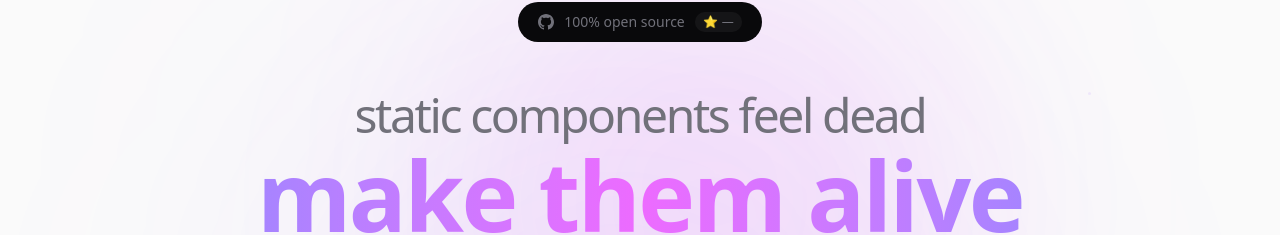
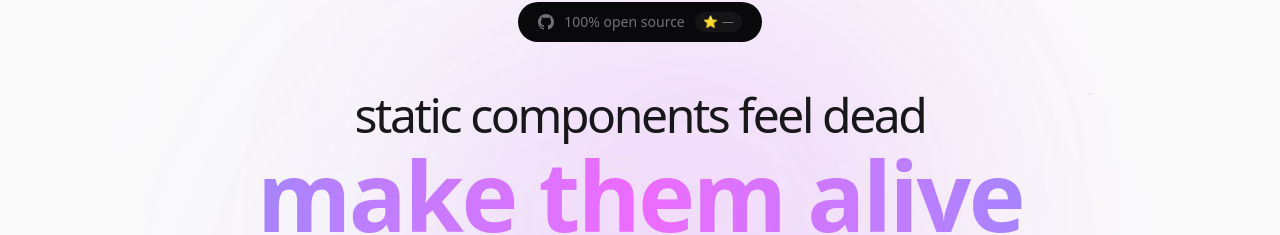
Before and after one commit to AnukarOP/nonaxial, a Next.js app: page / in a window 1280 px wide. Shown: the part 148-383 px from the top of the page. Built offline with nearby package versions, Linux system fonts and the light colour scheme; no server answers.

Commit message:
nonaxial.com

```diff
--- a/src/app/components/page.tsx
+++ b/src/app/components/page.tsx
@@ -134,7 +134,7 @@ export default function ComponentsPage() {
           className="lg:flex-1"
         >
           <h1 className="text-4xl md:text-5xl font-bold tracking-tight mb-4">
-            <span className="text-zinc-500">static components </span>
+            <span className="text-black dark:text-white">static components </span>
             <span className="bg-gradient-to-r from-violet-400 to-fuchsia-400 bg-clip-text text-transparent">feel dead</span>
           </h1>
           <p className="text-zinc-500 text-lg mb-4 max-w-lg">
--- a/src/app/page.tsx
+++ b/src/app/page.tsx
@@ -269,7 +269,7 @@ export default function Home() {
             animate={{ opacity: 1, y: 0 }}
             transition={{ duration: 0.8, delay: 0.2, ease: [0.16, 1, 0.3, 1] }}
           >
-            <span className="block text-zinc-500 text-3xl sm:text-4xl md:text-5xl mb-2 font-medium">static components feel dead</span>
+            <span className="block text-black dark:text-white text-3xl sm:text-4xl md:text-5xl mb-2 font-medium">static components feel dead</span>
             <span className="block bg-gradient-to-r from-violet-400 via-fuchsia-400 to-violet-400 bg-clip-text text-transparent">
               make them alive
             </span>
```
